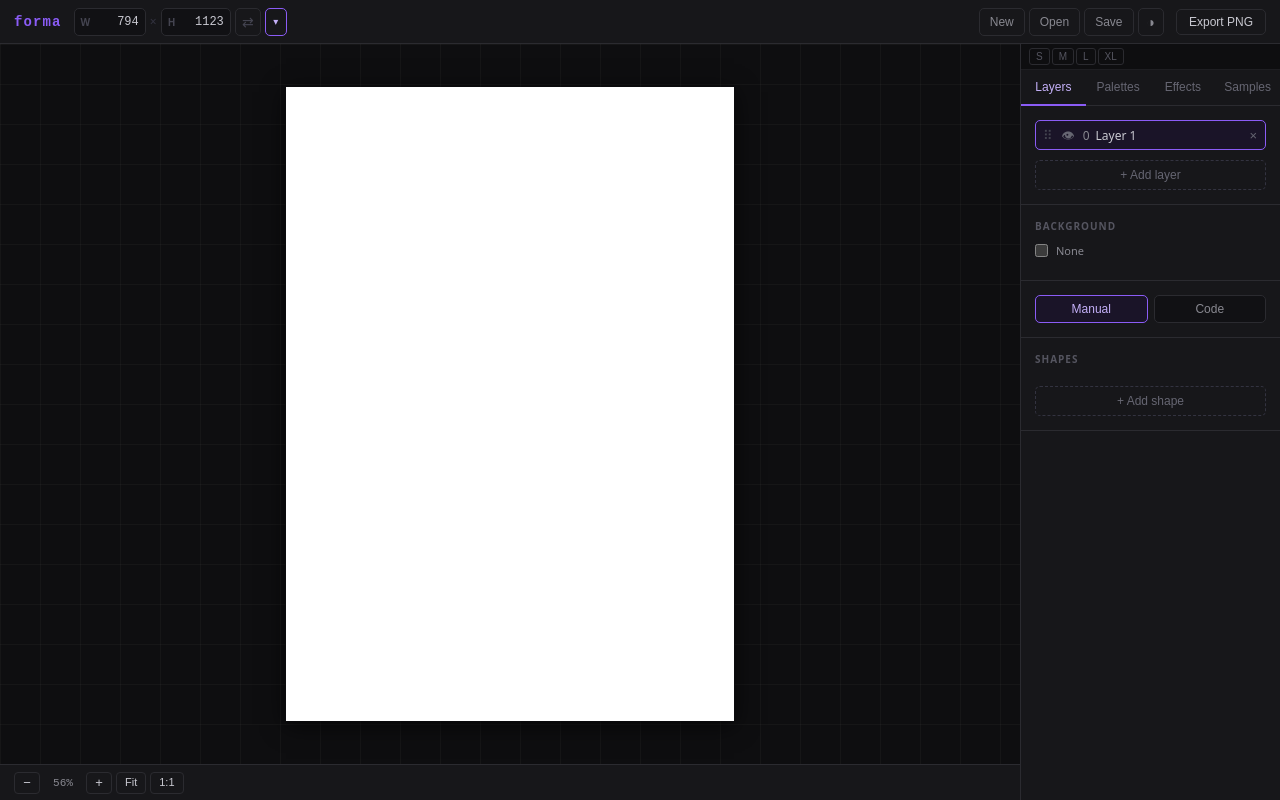
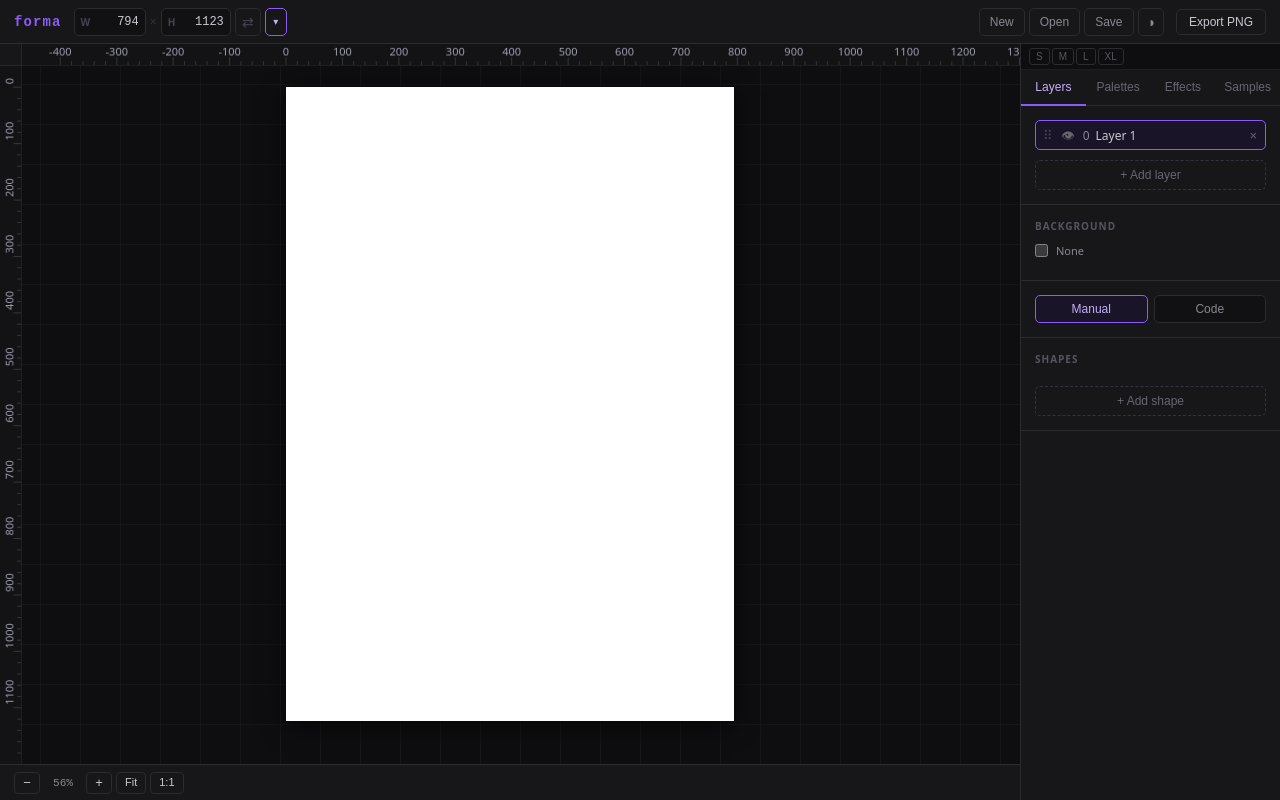
Before and after one commit to elenatorro/fooorma, a Svelte app: page / in a window 1280 px wide. Built offline with nearby package versions, Linux system fonts and the light colour scheme.

Commit message:
Add viewport rules

```diff
--- a/src/components/Viewport.svelte
+++ b/src/components/Viewport.svelte
@@ -1,5 +1,5 @@
 <script lang="ts">
-  import { onMount, tick } from 'svelte'
+  import { onMount } from 'svelte'
   import { clientToNorm } from '../lib/layers/renderer2d'
   import type { Shape, ShapeGeom } from '../lib/layers/types'
   import { MIN_ZOOM, MAX_ZOOM } from '../lib/viewport'
@@ -267,11 +267,162 @@
     if (e.code === 'Space') spaceHeld = false
   }
 
+  /** Pick a nice tick interval for rulers based on zoom level */
+  function rulerStep(zoom: number): number {
+    const pxPerUnit = zoom  // 1 artboard-px = `zoom` screen-px
+    // We want ticks roughly every 60-120 screen-px apart
+    const raw = 80 / pxPerUnit
+    const mag = Math.pow(10, Math.floor(Math.log10(raw)))
+    const norm = raw / mag
+    if (norm < 2) return mag * 1
+    if (norm < 5) return mag * 2
+    return mag * 5
+  }
+
+  function drawRulers() {
+    if (!rulerH || !rulerV || !viewportEl) return
+    const dpr = window.devicePixelRatio || 1
+    const vpRect = viewportEl.getBoundingClientRect()
+    const vpW = vpRect.width
+    const vpH = vpRect.height
+
+    // --- Horizontal ruler ---
+    const hRulerW = vpW - RULER_SIZE
+    rulerH.width  = hRulerW * dpr
+    rulerH.height = RULER_SIZE * dpr
+    rulerH.style.width  = hRulerW + 'px'
+    rulerH.style.height = RULER_SIZE + 'px'
+    const hCtx = rulerH.getContext('2d')!
+    hCtx.scale(dpr, dpr)
+
+    const isDark = document.documentElement.getAttribute('data-theme') !== 'light'
+    const textColor = isDark ? '#a0a0b0' : '#555568'
+    const lineColor = isDark ? 'rgba(255,255,255,.15)' : 'rgba(0,0,0,.15)'
+    const bgColor   = isDark ? '#131316' : '#ebebef'
+
+    hCtx.fillStyle = bgColor
+    hCtx.fillRect(0, 0, hRulerW, RULER_SIZE)
+
+    // Artboard left edge in viewport screen coords, offset by ruler bar
+    const artScreenLeft = vpW / 2 + panX - (artW / 2) * zoom - RULER_SIZE
+    const step = rulerStep(zoom)
+    const startPx = Math.floor(-artScreenLeft / (zoom * step)) * step
+    const endPx   = Math.ceil((hRulerW - artScreenLeft) / (zoom * step)) * step
+
+    hCtx.fillStyle = textColor
+    hCtx.font = '11px system-ui, sans-serif'
+    hCtx.textAlign = 'center'
+    hCtx.textBaseline = 'top'
+
+    for (let px = startPx; px <= endPx; px += step) {
+      const sx = artScreenLeft + px * zoom
+      if (sx < 0 || sx > hRulerW) continue
+
+      // Major tick
+      hCtx.strokeStyle = lineColor
+      hCtx.beginPath()
+      hCtx.moveTo(sx, RULER_SIZE - 8)
+      hCtx.lineTo(sx, RULER_SIZE)
+      hCtx.lineWidth = 1
+      hCtx.stroke()
+
+      hCtx.fillText(String(Math.round(px)), sx, 3)
+
+      // Minor ticks (5 subdivisions)
+      const minor = step / 5
+      if (minor * zoom >= 4) { // only show if at least 4px apart
+        for (let m = 1; m < 5; m++) {
+          const mx = artScreenLeft + (px + m * minor) * zoom
+          if (mx < 0 || mx > hRulerW) continue
+          hCtx.beginPath()
+          hCtx.moveTo(mx, RULER_SIZE - 4)
+          hCtx.lineTo(mx, RULER_SIZE)
+          hCtx.stroke()
+        }
+      }
+    }
+
+    // --- Vertical ruler ---
+    const vRulerH = vpH - RULER_SIZE
+    rulerV.width  = RULER_SIZE * dpr
+    rulerV.height = vRulerH * dpr
+    rulerV.style.width  = RULER_SIZE + 'px'
+    rulerV.style.height = vRulerH + 'px'
+    const vCtx = rulerV.getContext('2d')!
+    vCtx.scale(dpr, dpr)
+
+    vCtx.fillStyle = bgColor
+    vCtx.fillRect(0, 0, RULER_SIZE, vRulerH)
+
+    const artScreenTop = vpH / 2 + panY - (artH / 2) * zoom - RULER_SIZE
+    const vStep = rulerStep(zoom)
+    const vStart = Math.floor(-artScreenTop / (zoom * vStep)) * vStep
+    const vEnd   = Math.ceil((vRulerH - artScreenTop) / (zoom * vStep)) * vStep
+
+    vCtx.fillStyle = textColor
+    vCtx.font = '11px system-ui, sans-serif'
+    vCtx.textAlign = 'center'
+    vCtx.textBaseline = 'bottom'
+
+    for (let py = vStart; py <= vEnd; py += vStep) {
+      const sy = artScreenTop + py * zoom
+      if (sy < 0 || sy > vRulerH) continue
+
+      vCtx.strokeStyle = lineColor
+      vCtx.beginPath()
+      vCtx.moveTo(RULER_SIZE - 8, sy)
+      vCtx.lineTo(RULER_SIZE, sy)
+      vCtx.lineWidth = 1
+      vCtx.stroke()
+
+      vCtx.save()
+      vCtx.translate(RULER_SIZE / 2, sy - 3)
+      vCtx.rotate(-Math.PI / 2)
+      vCtx.textAlign = 'left'
+      vCtx.textBaseline = 'middle'
+      vCtx.fillText(String(Math.round(py)), 0, 0)
+      vCtx.restore()
+
+      const vMinor = vStep / 5
+      if (vMinor * zoom >= 4) {
+        for (let m = 1; m < 5; m++) {
+          const my = artScreenTop + (py + m * vMinor) * zoom
+          if (my < 0 || my > vRulerH) continue
+          vCtx.beginPath()
+          vCtx.moveTo(RULER_SIZE - 4, my)
+          vCtx.lineTo(RULER_SIZE, my)
+          vCtx.stroke()
+        }
+      }
+    }
+  }
+
+  // Track theme so rulers repaint on theme change
+  let currentTheme = $state(document.documentElement.getAttribute('data-theme') ?? 'dark')
+
+  $effect(() => {
+    const obs = new MutationObserver(() => {
+      currentTheme = document.documentElement.getAttribute('data-theme') ?? 'dark'
+    })
+    obs.observe(document.documentElement, { attributes: true, attributeFilter: ['data-theme'] })
+    return () => obs.disconnect()
+  })
+
+  $effect(() => {
+    // Re-draw rulers when zoom, pan, artboard size, or theme changes
+    void zoom; void panX; void panY; void artW; void artH; void currentTheme
+    drawRulers()
+  })
+
   onMount(() => {
     onCanvas2d(canvas2dEl)
+    drawRulers()
+    const onResize = () => drawRulers()
+    window.addEventListener('resize', onResize)
     window.addEventListener('keydown', handleKeyDown)
     window.addEventListener('keyup',   handleKeyUp)
     return () => {
+      window.removeEventListener('resize', onResize)
       window.removeEventListener('keydown', handleKeyDown)
       window.removeEventListener('keyup',   handleKeyUp)
     }
@@ -322,6 +473,11 @@
       style:height="{artH}px"
     ></canvas>
   </div>
+
+  <!-- Rulers -->
+  <canvas class="ruler ruler-h" bind:this={rulerH}></canvas>
+  <canvas class="ruler ruler-v" bind:this={rulerV}></canvas>
+  <div class="ruler-corner"></div>
 </div>
 
 <style>
@@ -355,4 +511,35 @@
   canvas {
     display: block;
   }
+
+  .ruler {
+    position: absolute;
+    z-index: 10;
+    pointer-events: none;
+  }
+  .ruler-h {
+    top: 0;
+    left: 22px;
+    right: 0;
+    height: 22px;
+    border-bottom: 1px solid rgba(128,128,128,.15);
+  }
+  .ruler-v {
+    top: 22px;
+    left: 0;
+    bottom: 0;
+    width: 22px;
+    border-right: 1px solid rgba(128,128,128,.15);
+  }
+  .ruler-corner {
+    position: absolute;
+    top: 0;
+    left: 0;
+    width: 22px;
+    height: 22px;
+    z-index: 11;
+    background: var(--bg-bar, #131316);
+    border-right: 1px solid rgba(128,128,128,.15);
+    border-bottom: 1px solid rgba(128,128,128,.15);
+  }
 </style>
```
